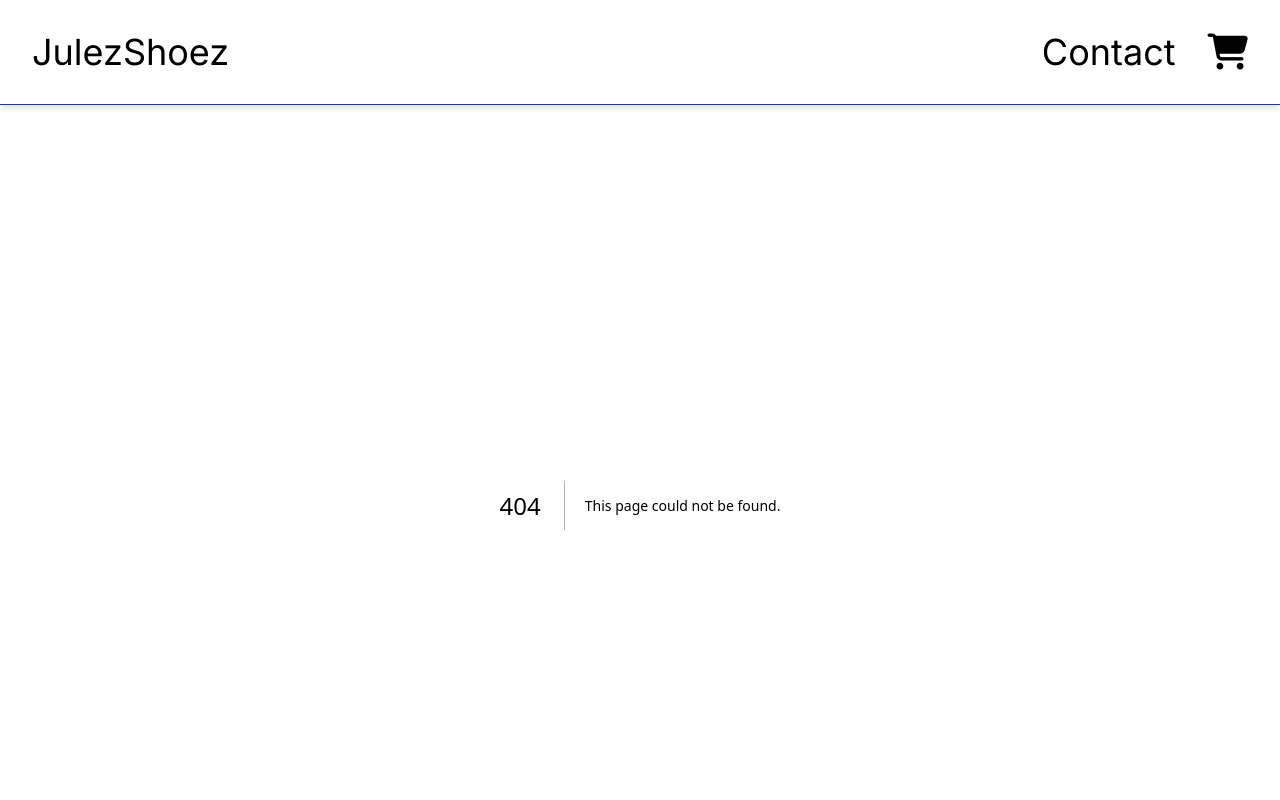
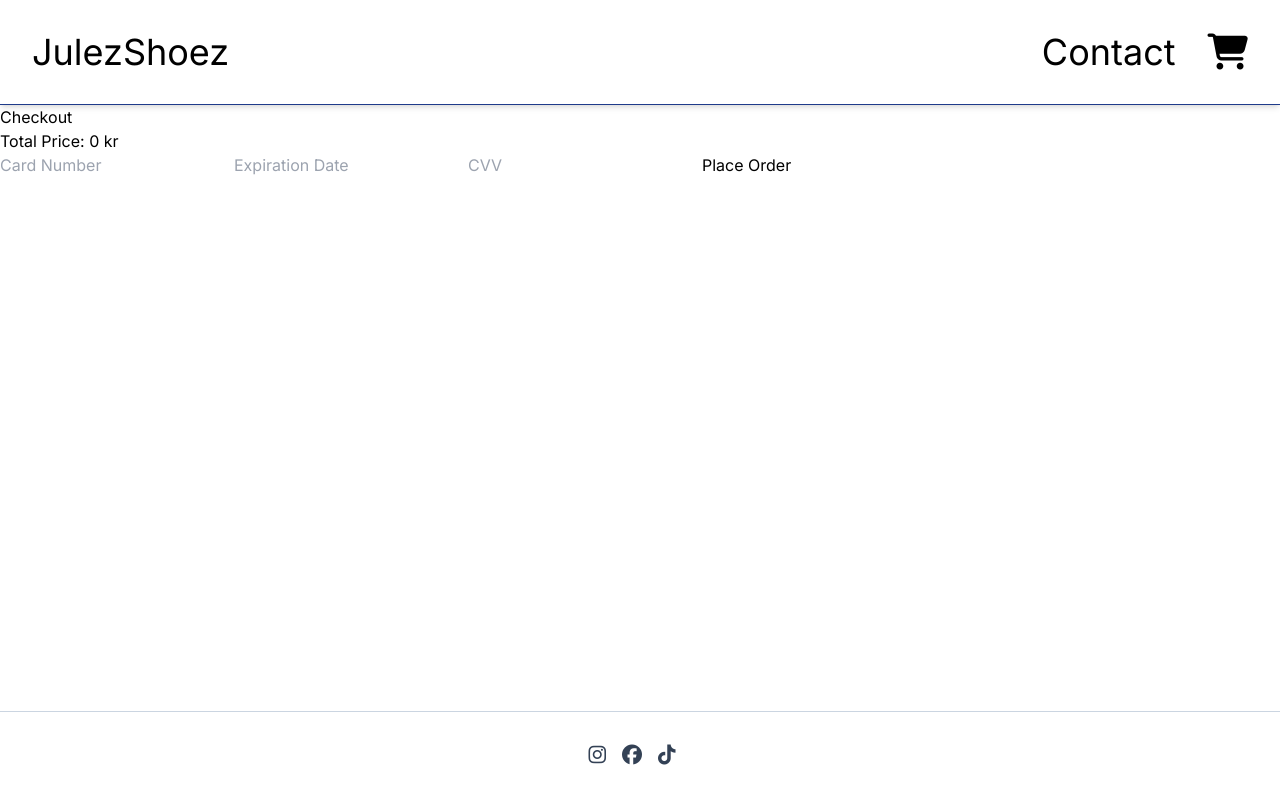
Before and after one commit to juliakalvik/ecommerce, a Next.js app: page /checkout in a window 1280 px wide. Before the commit this address had no page. Shown: the top 800 px of the page. Built offline with nearby package versions, Linux system fonts and the light colour scheme.

Commit message:
Added checkout page, clear cart button and updated store/cart to save items in cart to local storage

```diff
--- a/app/(store)/store.js
+++ b/app/(store)/store.js
@@ -1,63 +1,38 @@
-import {create} from 'zustand'
+import { create } from 'zustand';
 
-const useCart = create(
-    (set, get) => ({
-        cart: [],
+const useCart = create((set) => ({
+  cart: JSON.parse(localStorage.getItem('cart')) || [],
   product: {},
   openModal: false,
   setOpenModal: () => {
-            set((state) => {
-                return {
-                    ...state,
-                    openModal: !state.openModal
-                }
-            })
+    set((state) => ({ ...state, openModal: !state.openModal }));
   },
   setProduct: (params) => {
-            const { newProduct } = params
+    const { newProduct } = params;
+    set((state) => ({ ...state, product: newProduct }));
+  },
+  addItemToCart: (params) => {
+    const { newItem } = params;
     set((state) => {
-                return {
-                    ...state,
-                    product: newProduct
-                }
-            })
-        },
-
-        addItemToCart: (params) => {
-            const { newItem } = params
-            set((state) => {
-                const newCart = [...state.cart, newItem]
-                return {
-                    ...state,
-                    cart: newCart
-                }
-            })
+      const newCart = [...state.cart, newItem];
+      localStorage.setItem('cart', JSON.stringify(newCart));
+      return { ...state, cart: newCart };
+    });
   },
   removeItemFromCart: (params) => {
-            const { itemIndex } = params
+    const { itemIndex } = params;
     set((state) => {
-                const newCart = state.cart.filter((element, elementIndex) =>
-                 {
-                    return elementIndex !== itemIndex
-                })
-                return {
-                    ...state,
-                    cart: newCart
-                }
-            })
+      const newCart = state.cart.filter((_, index) => index !== itemIndex);
+      localStorage.setItem('cart', JSON.stringify(newCart));
+      return { ...state, cart: newCart };
+    });
   },
   emptyCart: () => {
     set((state) => {
-                const newCart = []
-
-                return {
-                    ...state,
-                    cart: newCart
-                }
-            })
-
-        }
-    })
-)
+      localStorage.removeItem('cart'); //
+      return { ...state, cart: [] };
+    });
+  },
+}));
 
 export default useCart;
--- a/app/Modal.js
+++ b/app/Modal.js
@@ -3,14 +3,32 @@
 import React from "react";
 import ReactDom from "react-dom";
 import useCart from "./(store)/store";
+import CheckoutPage from "./checkout/page";
 
 export function Modal() {
   const closeModal = useCart((state) => state.setOpenModal);
   const cartItems = useCart((state) => state.cart);
+  const emptyCart = useCart((state) => state.emptyCart);
 
   const totalPrice = cartItems.reduce((total, currentItem) => {
     return total + currentItem.price;
   }, 0);
+
+  const handleClearCart = () => {
+    emptyCart();
+  };
+
+  const handleCheckout = () => {
+    const portalContainer = document.getElementById('portal');
+    if (portalContainer) {
+      ReactDom.createPortal(<CheckoutPage />, portalContainer);
+    } else {
+      console.error('Portal container not found');
+    }
+    window.location.href = '../checkout/';
+    closeModal();
+  };
+
 
   return ReactDom.createPortal(
     <div className="fixed top-0 left-0 w-screen z-50">
@@ -44,7 +62,15 @@
             </>
           )}
         </div>
-        <div className="border border-solid border-slate-700 text-xl m-4 p-6 uppercase grid place-itmes-center hover:opacity-60 cursor-pointer justify-center">Checkout</div>
+        <div
+          className="border border-solid border-slate-700 text-xl m-4 p-6 uppercase grid place-itmes-center hover:opacity-60 cursor-pointer justify-center"
+          onClick={handleClearCart}
+        >
+          Clear Cart
+        </div>
+        <div className="border border-solid border-slate-700 text-xl m-4 p-6 uppercase grid place-itmes-center hover:opacity-60 cursor-pointer justify-center" onClick={handleCheckout}>
+          Checkout
+        </div>
       </div>
     </div>,
     document.getElementById("portal")
--- /dev/null
+++ b/app/checkout/page.js
@@ -0,0 +1,45 @@
+"use client";
+
+import React from "react";
+import ReactDom from "react-dom"; // Import ReactDom
+import useCart from "../(store)/store";
+
+const CheckoutPage = () => {
+  const cartItems = useCart((state) => state.cartItems);
+  const totalPrice = cartItems
+    ? cartItems.reduce((total, item) => total + item.price * item.quantity, 0)
+    : 0;
+
+  const handlePlaceOrder = (event) => {
+    // Handle placing order logic here (e.g., submitting form data to server)
+    // After successful order placement, redirect to checkout success page
+  };
+
+  return (
+    <div>
+      <h2>Checkout</h2>
+      <div>
+        {cartItems &&
+          cartItems.map((item) => (
+            <div key={item.id}>
+              <p>
+                {item.title} - Quantity: {item.quantity} - Price:{" "}
+                {item.price * item.quantity} kr
+              </p>
+            </div>
+          ))}
+
+        <p>Total Price: {totalPrice} kr</p>
+      </div>
+      <form onSubmit={handlePlaceOrder}>
+        {/* Add input fields for card information */}
+        <input type="text" placeholder="Card Number" />
+        <input type="text" placeholder="Expiration Date" />
+        <input type="text" placeholder="CVV" />
+        <button type="submit">Place Order</button>
+      </form>
+    </div>
+  );
+};
+
+export default CheckoutPage;
--- a/package.json
+++ b/package.json
@@ -12,6 +12,7 @@
     "next": "14.1.4",
     "react": "^18.2.0",
     "react-dom": "^18.2.0",
+    "react-router-dom": "^6.22.3",
     "zustand": "^4.5.2"
   },
   "devDependencies": {
```
Also changed, not shown: 1 other file (tests, documents, lock files or other folders). Lines whose indentation alone changed are shown as unchanged.
